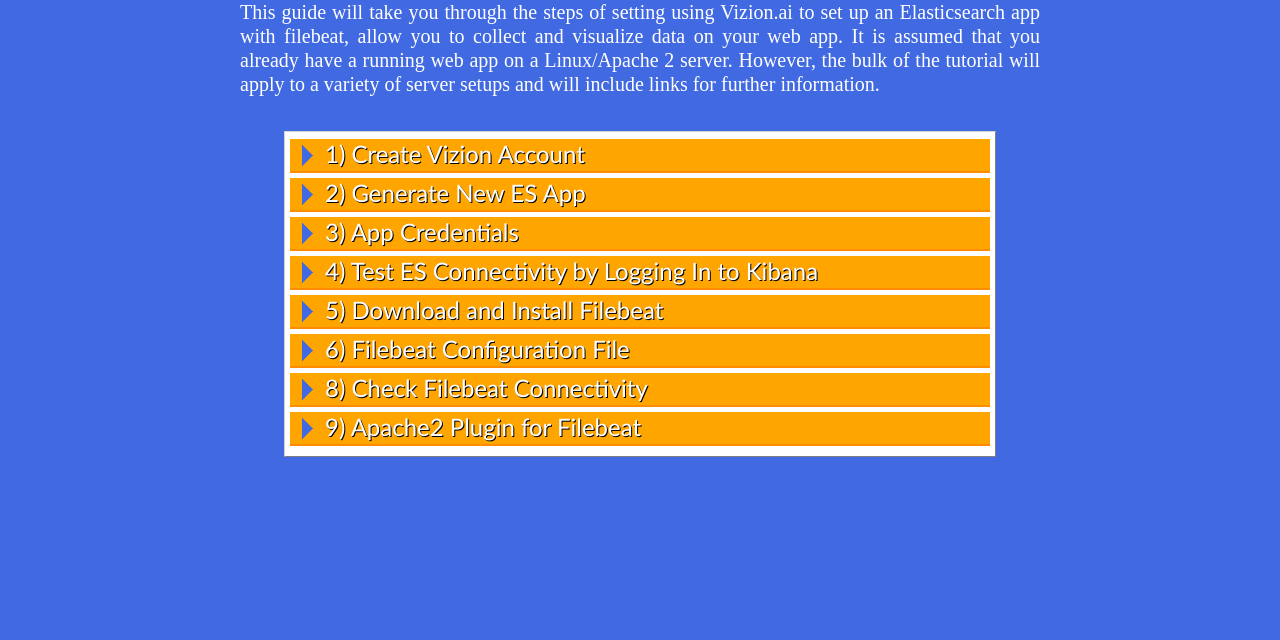
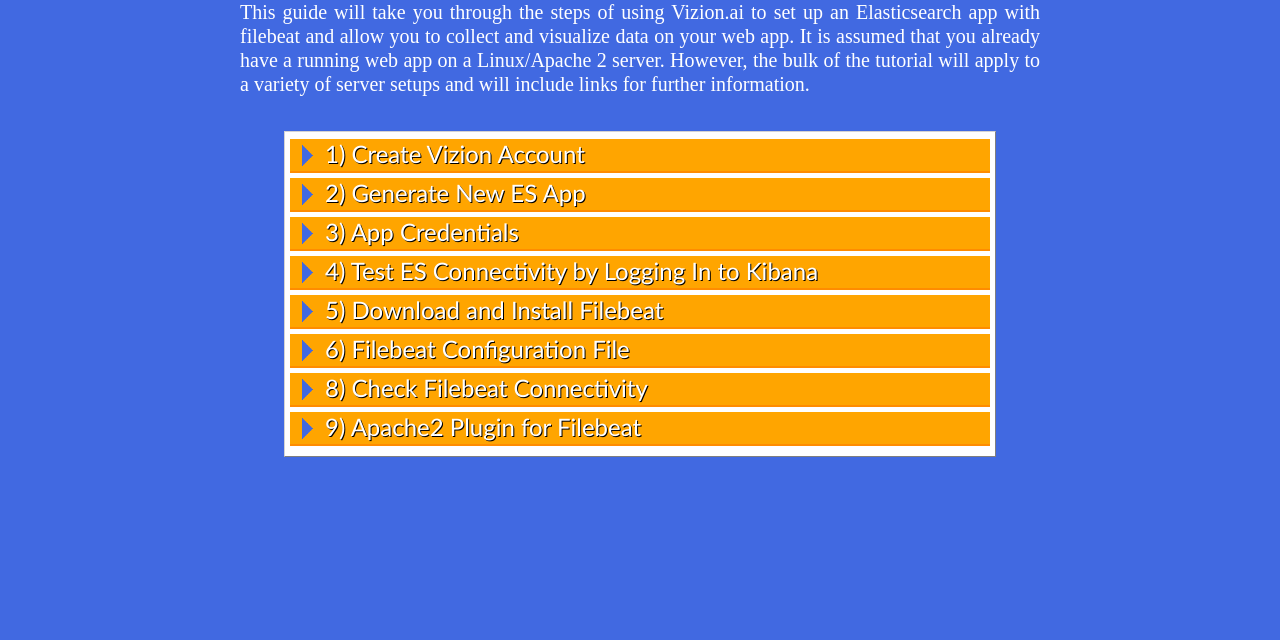
Before and after one commit to streleck/Vizion-Guide, a plain HTML site: page new-app.html in a window 1280 px wide. Shown: the part 160-800 px from the top of the page. Drawn offline with Linux system fonts and the light colour scheme.

Commit message:
text corrections

```diff
--- a/new-app.html
+++ b/new-app.html
@@ -12,7 +12,7 @@
       <img src="assets/images/vizion-logo.png" alt="vizion.ai logo">
     </div>
     <h2 id="guide-headline">Elasticsearch with Vizion.ai</h2>
-    <p id="guide-description">This guide will take you through the steps of setting using Vizion.ai to set up an Elasticsearch app with filebeat, allow you to collect and visualize data on your web app. It is assumed that you already have a running web app on a Linux/Apache 2 server. However, the bulk of the tutorial will apply to a variety of server setups and will include links for further information.</p>
+    <p id="guide-description">This guide will take you through the steps of using Vizion.ai to set up an Elasticsearch app with filebeat and allow you to collect and visualize data on your web app. It is assumed that you already have a running web app on a Linux/Apache 2 server. However, the bulk of the tutorial will apply to a variety of server setups and will include links for further information.</p>
     <div class="main-content">
       <div class="major-step">
         <h3 class="major-step-title collapsed">1) Create Vizion Account</h3>
```
